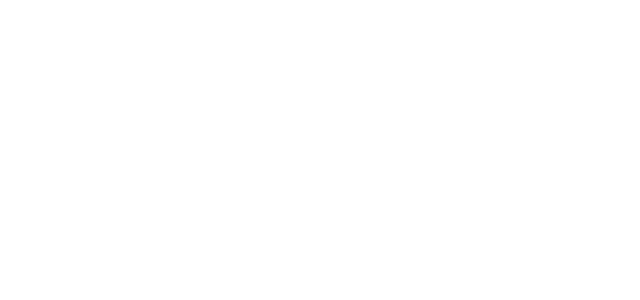
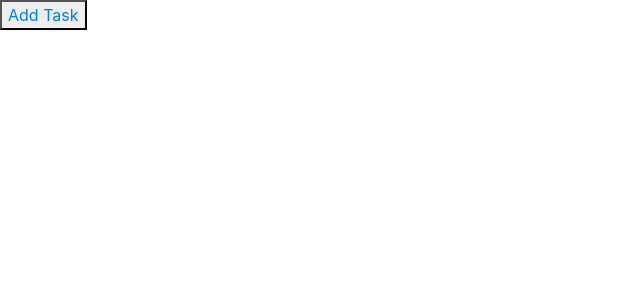
Before and after one commit to nezlobnaya/todo-app, a React (Create React App) app: page / in a window 1280 px wide. Shown: the top 300 px of the page, without its empty margins (0-640 px from the left). Built offline with nearby package versions, Linux system fonts and the light colour scheme.

Commit message:
Added an Add button to TaskList

```diff
--- a/src/components/tasks/tasksList/TaskList.jsx
+++ b/src/components/tasks/tasksList/TaskList.jsx
@@ -1,11 +1,17 @@
 import React from 'react';
 import Task from './Task';
+import {Link} from 'react-router-dom';
 
 function TaskList({tasks}) {
 
     return (
         <div>
            {tasks.map(task => <Task key={task.id} task={task} />)}
+           <button>
+            <Link to='/addtask'>
+                Add Task
+            </Link>
+           </button>
         </div>
     )
 }
```
